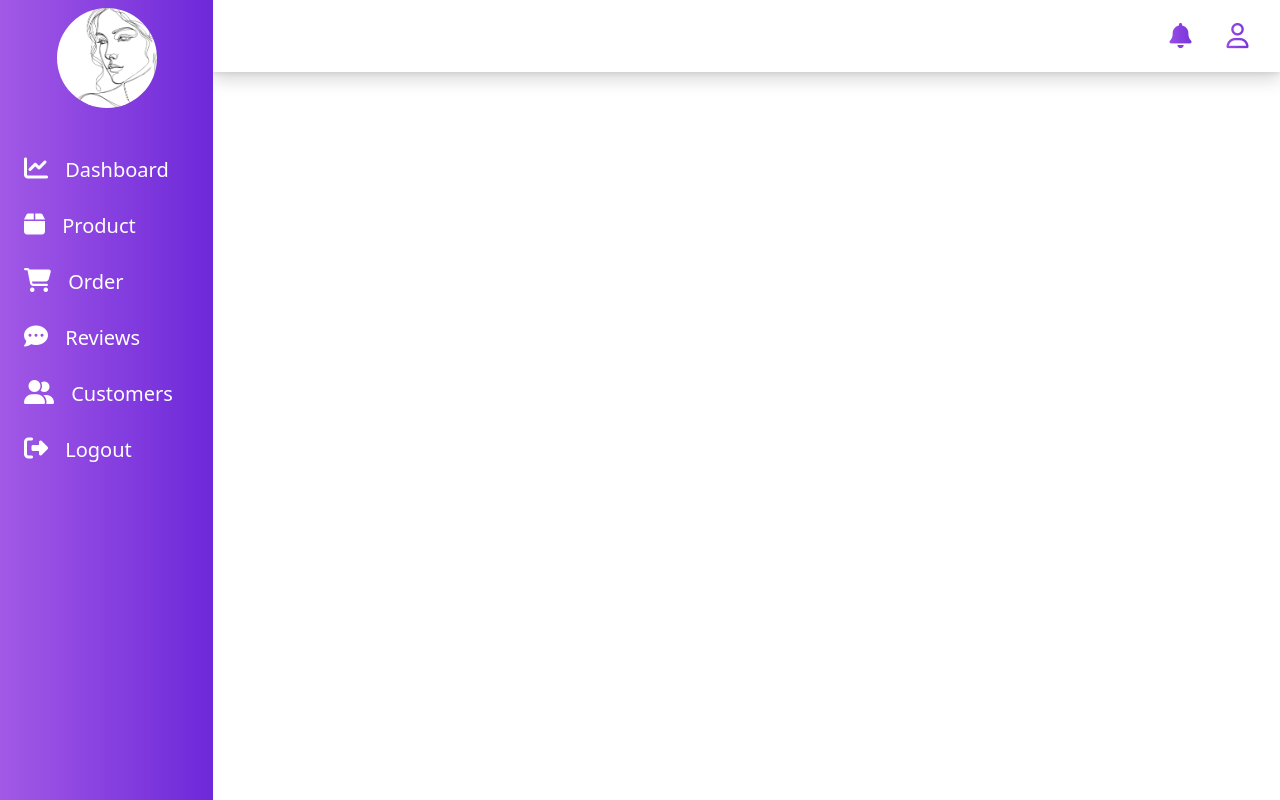
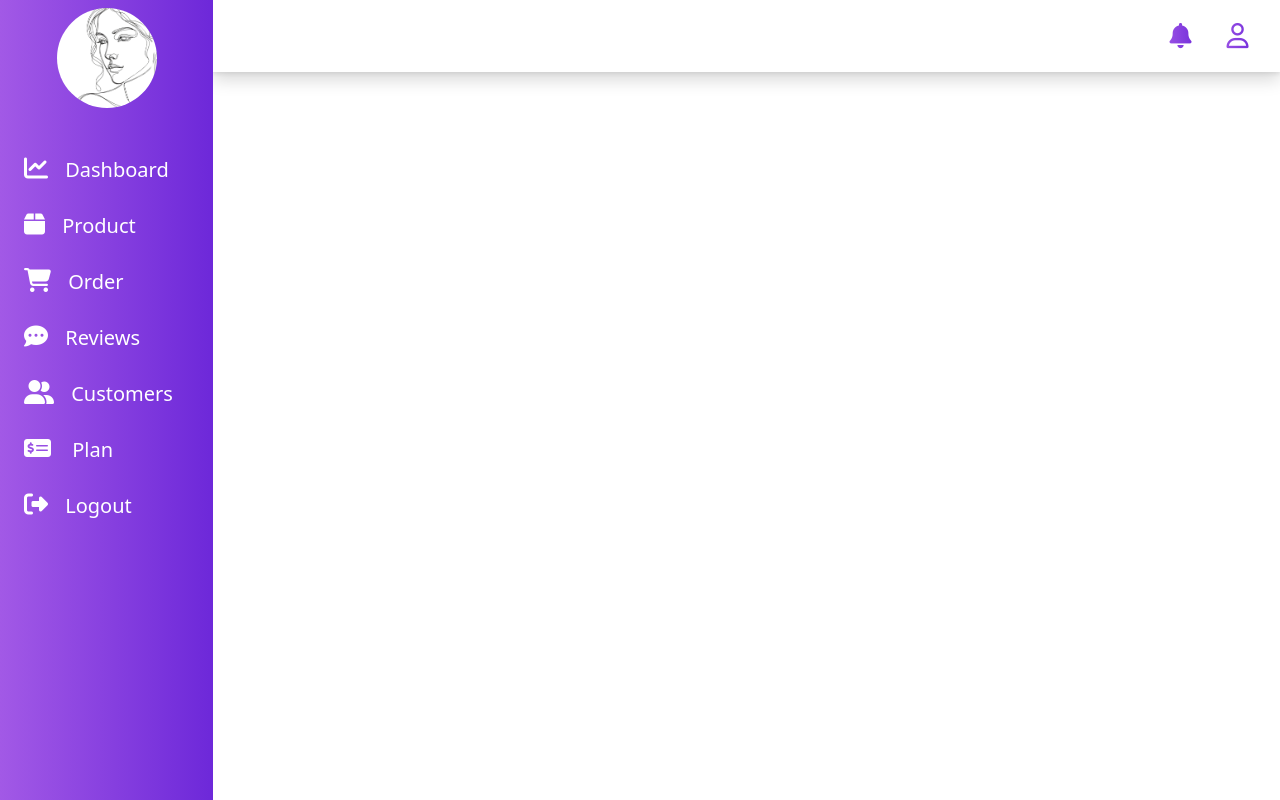
Before and after one commit to Vaishnavi323/SonaChandi, a CodeIgniter app: page /sonachandi/index.php/admincontroller/k in a window 1280 px wide. Run offline with CodeIgniter, Linux system fonts and the light colour scheme; some libraries are stand-ins or nearby versions.

Commit message:
commit sidebar modify by nisha

```diff
--- a/application/views/Admin/sidebar.php
+++ b/application/views/Admin/sidebar.php
@@ -7,6 +7,7 @@
       <link href="https://cdn.jsdelivr.net/npm/bootstrap@6.3.6/dist/css/bootstrap.min.css" rel="stylesheet" integrity="sha384-4Q6Gf2aSP4eDXB8Miphtr37CMZZQ5oXLH2yaXMJ2w8e2ZtHTl7GptT4jmndRuHDT" crossorigin="anonymous">
     <link rel="stylesheet" href="https://cdnjs.cloudflare.com/ajax/libs/font-awesome/6.7.2/css/all.min.css" integrity="sha512-Evv84Mr4kqVGRNSgIGL/F/aIDqQb7xQ2vcrdIwxfjThSH8CSR7PBEakCr51Ck+w+/U6swU2Im1vVX0SVk9ABhg==" crossorigin="anonymous" referrerpolicy="no-referrer" />
 
+    <link rel="stylesheet" href="https://cdn.jsdelivr.net/npm/bootstrap-icons@1.5.0/font/bootstrap-icons.css">
     <style>
 .profile {
       text-align: center;
@@ -42,8 +43,40 @@ color:white !important;
       z-index:10;
             background: linear-gradient(90deg, #a259e6 0%, #6d28d9 100%);
 
+             overflow-Y:auto;
+    }
 
-    }
+
+
+
+
+
+
+
+#sidebar::-webkit-scrollbar {
+  width: 6px;
+}
+
+#sidebar::-webkit-scrollbar-track {
+  background: rgba(255, 255, 255, 0.1);  /* light transparent track */
+}
+
+#sidebar::-webkit-scrollbar-thumb {
+  background-color: rgba(255, 255, 255, 0.4); /* white-ish thumb */
+  border-radius: 10px;
+}
+
+#sidebar::-webkit-scrollbar-thumb:hover {
+  background-color: rgba(255, 255, 255, 0.6);
+}
+
+/* For Firefox */
+#sidebar {
+  scrollbar-width: thin;
+  scrollbar-color: rgba(255, 255, 255, 0.2) transparent;
+}
+
+
 
 .nav-item .link {
 
@@ -72,9 +105,12 @@ text-shadow: 4px 0px 6px rgba(0,0,0,0.32);
 }
 #productMenu a
 {
-  border:1px solid red;
- color:  #9a55ff !important;
+
+}
+.collapse a:hover{
+color:  #9a55ff !important;
 background:white;
+
 }
 .btn1
 {
@@ -98,7 +134,7 @@ background:white;
       transition:transform .25s ease-in-out;
       z-index:1050;
 background: linear-gradient(90deg, #a259e6 0%, #6d28d9 100%);
-
+      overflow-Y:auto;
 }
 
 }
@@ -108,9 +144,9 @@ background: linear-gradient(90deg, #a259e6 0%, #6d28d9 100%);
 <body>
 
 <aside  class="d-flex bg-purple h-100 col-xl-2 col-md-3 d-lg-block   d-none flex-column  " id="sidebar">
-  <div class="d-flex d-lg-none justify-content-end p-2 b">
+  <div class="d-flex d-lg-none justify-content-end mr-0 p-2 b">
     <button class="btn p-2" id="sidebarToggle" style="background: transparent; border: none;">
-      <i class="fa-solid fa-xmark fs-4 rounded-1 	 px-2 py-1 shadow " onclick="hideSidebar()" style="background:rgba(12, 12, 12, 0.2); backdrop-filter: blur(10px); cursor:pointer"></i>
+      <i class="fa-solid fa-xmark fs-4  text-white	 px-2 py-1  " onclick="hideSidebar()" ></i>
 
     </button>
   </div>
@@ -128,7 +164,7 @@ background: linear-gradient(90deg, #a259e6 0%, #6d28d9 100%);
       <i class="fas fa-box rounded-circle p-2 fs-4 me-1"></i> Product
     </a>
 
-    <div class="collapse ms-4" id="productMenu" data-bs-parent="#sidebarMenu">
+    <div class="collapse  ms-4" id="productMenu" data-bs-parent="#sidebarMenu">
       <ul class="nav flex-column py-2">
         <li class="nav-item">
           <a href="<?php echo site_url('AdminController/addproduct'); ?>" class="nav-link rounded-pill m-1 text-white">
@@ -158,6 +194,32 @@ background: linear-gradient(90deg, #a259e6 0%, #6d28d9 100%);
         <i class="fas rounded-circle   p-2 fs-4 fa-user-group me-1"></i> Customers
       </a>
     </li>
+
+
+<li class="nav-item ">
+  <!-- Toggle for Plan Submenu -->
+  <a data-bs-toggle="collapse" href="#planMenu" class="nav-link link text-white" role="button" aria-expanded="false" aria-controls="planMenu">
+    <i class="fa-solid rounded-circle   p-2 fs-4  fa-money-check-dollar me-2"></i> Plan
+  </a>
+
+  <!-- Collapsible Plan Submenu -->
+  <div class="collapse ms-4" id="planMenu" data-bs-parent="#sidebarMenu">
+    <ul class="nav flex-column py-2">
+      <li class="nav-item">
+        <a href="<?php echo site_url('AdminController/addproduct'); ?>" class="nav-link rounded-pill m-1 text-white ">
+          <i class="fa-solid fa-gem me-2"></i> 10+1
+        </a>
+      </li>
+      <li class="nav-item">
+        <a href="<?php echo site_url('AdminController/product'); ?>" class="nav-link rounded-pill m-1 text-white ">
+          <i class="fa-solid fa-coins me-2"></i> 10+2
+        </a>
+      </li>
+    </ul>
+  </div>
+</li>
+
+
 
 <li class="nav-item log-out justify-self-end fs-6">
   <a href="#" class="nav-link link" data-bs-toggle="modal" data-bs-target="#logoutModal">
```
